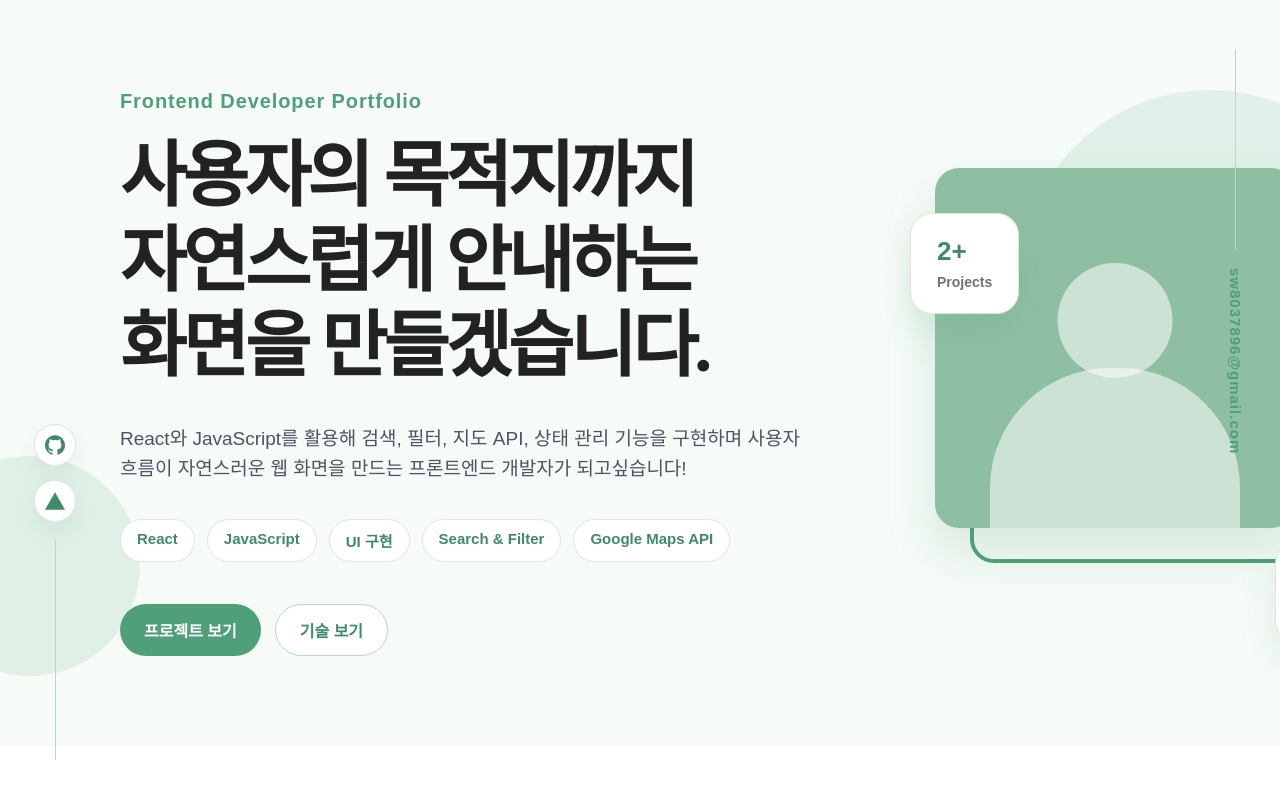
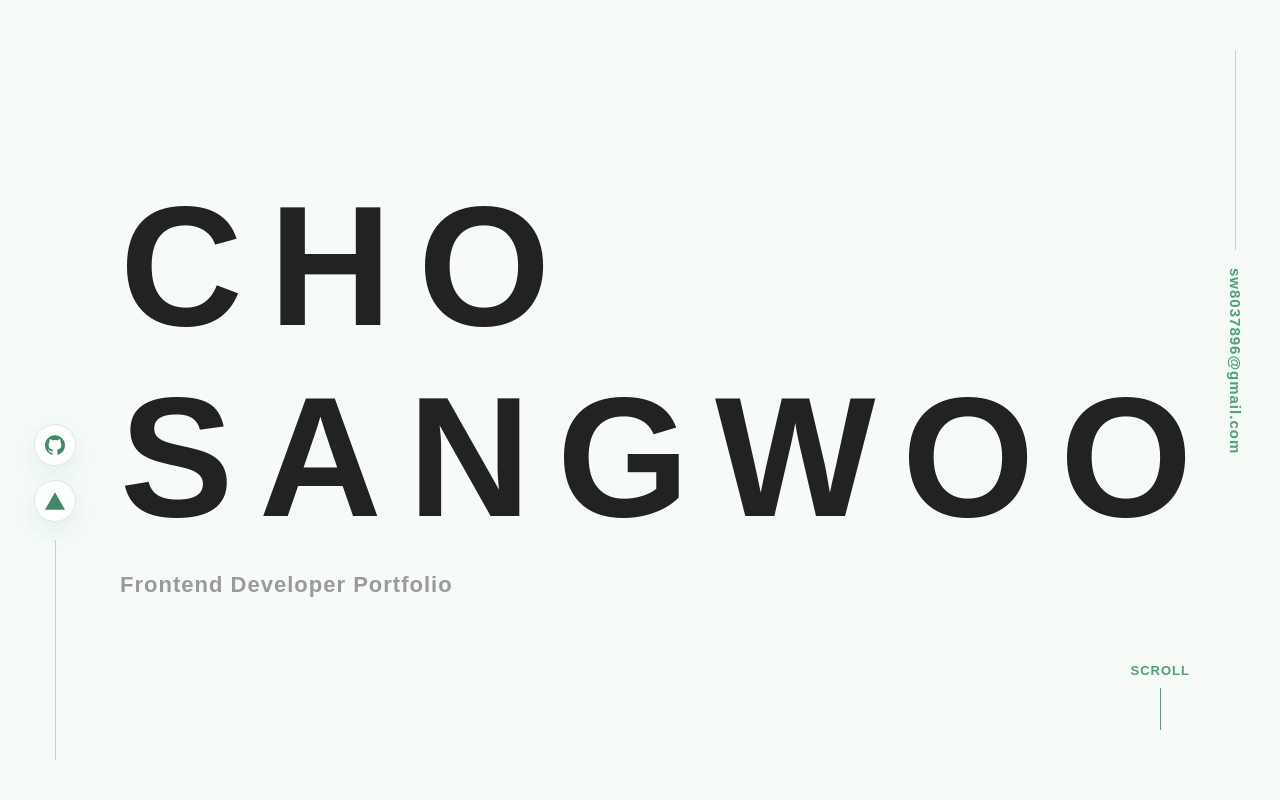
Before and after one commit to sangu-05/sangwoo-portfolio, a React (Vite) app: page / in a window 1280 px wide. Shown: the top 800 px of the page. Built offline with nearby package versions, Linux system fonts and the light colour scheme; a web font is replaced by a local one.

Commit message:
인트렉션 추가, 포폴 추가수정

```diff
--- a/src/App.jsx
+++ b/src/App.jsx
@@ -1,5 +1,4 @@
-import { useState } from "react";
-import { FaReact } from "react-icons/fa";
+import { useState, useEffect } from "react";
 
 import {
   SiJavascript,
@@ -126,6 +125,38 @@ function App() {
 
     const [selectedSkill, setSelectedSkill] = useState(null);
     const [selectedProject, setSelectedProject] = useState(null);
+    const [bubbles, setBubbles] = useState([]);
+
+    const nameTop = ["C", "H", "O"];
+    const nameBottom = ["S", "A", "N", "G", "W", "O", "O"];
+
+    const heroSubText = "Frontend Developer Portfolio";
+
+
+    useEffect(() => {
+        const handleMouseMove = (e) => {
+          const newBubble = {
+            id: Date.now() + Math.random(),
+            x: e.clientX,
+            y: e.clientY,
+            size: Math.random() * 26 + 14,
+          };
+
+          setBubbles((prev) => [...prev.slice(-12), newBubble]);
+
+          setTimeout(() => {
+            setBubbles((prev) => prev.filter((bubble) => bubble.id !== newBubble.id));
+          }, 450);
+        };
+
+        window.addEventListener("mousemove", handleMouseMove);
+
+        return () => {
+          window.removeEventListener("mousemove", handleMouseMove);
+        };
+      }, []);
+
+
 
     const filteredSkills = selectedSkill
   ? skillList.filter((skill) => skill.category === selectedSkill)
@@ -134,6 +165,20 @@ function App() {
 
   return (
     <div className="page">
+      <div className="bubble-area">
+        {bubbles.map((bubble) => (
+          <span
+            key={bubble.id}
+            className="cursor-bubble"
+            style={{
+              left: `${bubble.x}px`,
+              top: `${bubble.y}px`,
+              width: `${bubble.size}px`,
+              height: `${bubble.size}px`,
+            }}
+          ></span>
+        ))}
+      </div>
 
       <div className="side-links">
           <a href="https://github.com/sangu-05" target="_blank" rel="noreferrer">
@@ -152,59 +197,39 @@ function App() {
         </div>
 
         <section id="home" className="main-visual">
-        <div className="hero-left">
-          <p className="sub-name">Frontend Developer Portfolio</p>
+          <div className="hero-name-wrap">
 
-          <h2>
-            사용자의 목적지까지
-            <br />
-            자연스럽게 안내하는
-            <br />
-            화면을 만들겠습니다.
-          </h2>
-
-          <p className="intro-text">
-            React와 JavaScript를 활용해 검색, 필터, 지도 API, 상태 관리 기능을 구현하며
-            사용자 흐름이 자연스러운 웹 화면을 만드는 프론트엔드 개발자가 되고싶습니다!
-          </p>
-
-          <div className="hero-tags">
-            <span>React</span>
-            <span>JavaScript</span>
-            <span>UI 구현</span>
-            <span>Search & Filter</span>
-            <span>Google Maps API</span>
+            <div className="big-name top-name">
+              {nameTop.map((letter, index) => (
+                <span key={index} style={{ "--i": index }}>
+                  {letter}
+                </span>
+              ))}
             </div>
 
-          <div className="hero-buttons">
-            <a href="#projects" className="main-btn">프로젝트 보기</a>
-            <a href="#skills" className="sub-btn">기술 보기</a>
-          </div>
+            <div className="big-name bottom-name">
+              {nameBottom.map((letter, index) => (
+                <span key={index} style={{ "--i": index + 3 }}>
+                  {letter}
+                </span>
+              ))}
             </div>
 
-        <div className="hero-right">
-          <div className="profile-visual">
-          <div className="profile-outline"></div>
-
-          <div className="profile-image-box">
-            <div className="avatar-circle"></div>
-            <div className="avatar-body"></div>
-          </div>
+              <p className="hero-sub-motion">
+              {heroSubText.split("").map((letter, index) => (
+                <span key={index} style={{ "--i": index }}>
+                  {letter === " " ? "\u00A0" : letter}
+                </span>
+              ))}
+            </p>
           </div>
 
-          <div className="mini-card card-one">
-            <strong>2+</strong>
-            <span>Projects</span>
-          </div>
 
-          <div className="mini-card card-two">
-            <strong>React</strong>
-            <span>Main Skill</span>
-          </div>
+          <div className="scroll-guide">
+            <span>SCROLL</span>
+            <div></div>
           </div>
         </section>
-
-      <div className="white-divider"></div>
 
       <section id="skills" className="section skills-section">
         <h2 className="section-title">SKILLS</h2>
@@ -274,7 +299,7 @@ function App() {
             <SiVercel className="vercel-icon" />
           </div>
         )}
-        <span className="card-more">Click to view details →</span>
+
 
     </div>
       ))}
@@ -364,9 +389,67 @@ function App() {
           </div>
         )}
 
+        <section id="education" className="section education-section">
+          <h2 className="section-title">EDUCATION</h2>
+
+          <div className="education-list">
+            <div className="education-item">
+              <div className="edu-date">2021 - 2023</div>
+
+              <div className="edu-content">
+                <h3>인문계 고등학교 졸업</h3>
+                <p>체대 입시 준비</p>
+                <ul>
+                  <li>기초 체력 관리와 목표 달성을 위한 꾸준한 훈련 경험</li>
+                  <li>성실함과 자기관리 습관을 쌓은 시기</li>
+                </ul>
+              </div>
+            </div>
+
+            <div className="education-item">
+              <div className="edu-date">2025.10 - 2026.06</div>
+
+              <div className="edu-content">
+                <h3>부산 SBS 컴퓨터아트학원</h3>
+                <p>웹 프론트엔드 개발자 과정</p>
+                <ul>
+                  <li>Photoshop, Illustrator, 기초 디자인 및 UI/UX 디자인 학습</li>
+                  <li>HTML, CSS, JavaScript, React 기반 웹 화면 구현 학습</li>
+                  <li>포트폴리오 프로젝트 제작 및 배포 경험</li>
+                </ul>
+              </div>
+            </div>
+          </div>
+        </section>
+
      <footer className="footer">
-          조상우 | Frontend Portfolio
+        <h2>
+          감사합니다
+          <br />
+          편하게 연락 주신다면
+          <br />
+          늦어도 1~2일 이내에 꼭 답변드리겠습니다!
+        </h2>
+
+        <p className="footer-message">
+          아직 배움의 시간이 길지 않지만, 열심히 꾸준히 공부하며 성장하겠습니다 :)
+        </p>
+
+        <div className="contact-box">
+          <div className="contact-row">
+            <strong>이메일</strong>
+            <a href="mailto:sw8037896@gmail.com">sw8037896@gmail.com</a>
+          </div>
+
+          <div className="contact-row">
+            <strong>Github</strong>
+            <a href="https://github.com/sangu-05" target="_blank" rel="noreferrer">
+              @sangu-05
+            </a>
+          </div>
+        </div>
       </footer>
+
     </div>
   );
 }
--- a/src/index.css
+++ b/src/index.css
@@ -74,232 +74,6 @@ a {
   font-weight: bold;
 }
 
-.footer {
-  padding: 30px;
-  text-align: center;
-  background: #333;
-  color: white;
-}
-
-.main-visual {
-  min-height: calc(100vh - 70px);
-  padding: 90px 120px;
-  background: #f6fbf7;
-  display: grid;
-  grid-template-columns: 1.15fr 0.85fr;
-  align-items: center;
-  gap: 70px;
-  position: relative;
-  overflow: hidden;
-}
-
-.main-visual::before {
-  content: "";
-  position: absolute;
-  width: 380px;
-  height: 380px;
-  border-radius: 50%;
-  background: rgba(79, 159, 122, 0.12);
-  right: -120px;
-  top: 90px;
-}
-
-.main-visual::after {
-  content: "";
-  position: absolute;
-  width: 220px;
-  height: 220px;
-  border-radius: 50%;
-  background: rgba(111, 181, 143, 0.16);
-  left: -80px;
-  bottom: 70px;
-}
-
-.hero-left,
-.hero-right {
-  position: relative;
-  z-index: 1;
-}
-
-.hero-left {
-  text-align: left;
-}
-
-.sub-name {
-  margin: 0 0 22px;
-  color: #4f9f7a;
-  font-size: 20px;
-  font-weight: 800;
-  letter-spacing: 0.9px;
-  font-family: "Arial", sans-serif;
-}
-
-.main-visual h2 {
-  margin: 0;
-  font-size: 72px;
-  line-height: 1.18;
-  font-weight: 700;
-  letter-spacing: -4px;
-  color: #222;
-  font-family: 'YeogiOttaeJalnan';
-}
-
-.intro-text {
-  width: 720px;
-  margin: 34px 0 0;
-  font-size: 19px;
-  line-height: 1.6;
-  color: #4b5563;
-  word-break: keep-all;
-  font-family: "Pretendard", "Noto Sans KR", sans-serif;
-}
-
-.hero-tags {
-  display: flex;
-  flex-wrap: wrap;
-  gap: 12px;
-  margin-top: 34px;
-}
-
-.hero-tags span {
-  padding: 10px 16px;
-  border-radius: 999px;
-  background: white;
-  border: 1px solid #dce8df;
-  color: #3f8b68;
-  font-size: 15px;
-  font-weight: 700;
-}
-
-.hero-buttons {
-  display: flex;
-  gap: 14px;
-  margin-top: 42px;
-}
-
-.main-btn,
-.sub-btn {
-  display: inline-flex;
-  align-items: center;
-  justify-content: center;
-  height: 52px;
-  padding: 0 24px;
-  border-radius: 999px;
-  font-size: 16px;
-  font-weight: 800;
-  transition: 0.25s;
-}
-
-.main-btn {
-  background: #4f9f7a;
-  color: white;
-}
-
-.sub-btn {
-  background: white;
-  color: #3f8b68;
-  border: 1px solid #b9d8c7;
-}
-
-.main-btn:hover,
-.sub-btn:hover {
-  transform: translateY(-4px);
-  box-shadow: 0 14px 28px rgba(79, 159, 122, 0.18);
-}
-
-.hero-right {
-  min-height: 460px;
-}
-
-.mini-card {
-  position: absolute;
-  background: white;
-  border: 1px solid #dce8df;
-  border-radius: 22px;
-  padding: 22px 26px;
-  box-shadow: 0 18px 36px rgba(79, 159, 122, 0.16);
-}
-
-.mini-card strong {
-  display: block;
-  margin-bottom: 6px;
-  color: #3f8b68;
-  font-size: 26px;
-}
-
-.mini-card span {
-  color: #6b7280;
-  font-size: 14px;
-  font-weight: 700;
-}
-
-.card-one {
-  left: 0;
-  top: 70px;
-}
-
-.card-two {
-  right: -70px;
-  bottom: -40px;
-}
-
-.profile-visual {
-  width: 420px;
-  height: 420px;
-  position: relative;
-  margin-left: auto;
-}
-
-.profile-outline {
-  position: absolute;
-  width: 360px;
-  height: 360px;
-  right: 0;
-  bottom: 0;
-  border: 4px solid #4f9f7a;
-  border-radius: 24px;
-  background: transparent;
-}
-
-.profile-image-box {
-  position: absolute;
-  width: 360px;
-  height: 360px;
-  left: 25px;
-  top: 25px;
-  border-radius: 24px;
-  background: #8fbfa3;
-  overflow: hidden;
-  box-shadow: 0 24px 50px rgba(79, 159, 122, 0.2);
-}
-
-.avatar-circle {
-  width: 115px;
-  height: 115px;
-  border-radius: 50%;
-  background: rgba(255, 255, 255, 0.55);
-  position: absolute;
-  top: 95px;
-  left: 50%;
-  transform: translateX(-50%);
-}
-
-.avatar-body {
-  width: 250px;
-  height: 170px;
-  border-radius: 120px 120px 0 0;
-  background: rgba(255, 255, 255, 0.55);
-  position: absolute;
-  left: 50%;
-  bottom: -10px;
-  transform: translateX(-50%);
-}
-
-.white-divider {
-  height: 20px;
-  background: white;
-}
-
 .side-links {
   position: fixed;
   left: 34px;
@@ -371,15 +145,6 @@ a {
   font-size: 15px;
   font-weight: 700;
   letter-spacing: 1px;
-}
-
-.section-label {
-  margin: 0 0 12px;
-  text-align: center;
-  color: #4f9f7a;
-  font-size: 15px;
-  font-weight: 900;
-  letter-spacing: 2px;
 }
 
 .section-title {
@@ -544,10 +309,6 @@ a {
   color: #8b5cf6;
 }
 
-.main-visual {
-  background: #f6fbf7;
-}
-
 .white-divider {
   height: 20px;
   background: white;
@@ -575,73 +336,6 @@ a {
   display: flex;
   gap: 10px;
   margin-top: 50px;
-}
-
-.project-tabs {
-  min-width: 220px;
-  display: flex;
-  flex-direction: column;
-  gap: 15px;
-}
-
-.project-tabs button {
-  border: none;
-  background: transparent;
-  text-align: left;
-  padding: 15px;
-  font-size: 20px;
-  cursor: pointer;
-  border-left: 3px solid transparent;
-  transition: all 0.3s ease;
-}
-
-.project-tabs button:hover {
-  padding-left: 50px;
-}
-
-.active-tab {
-  border-left: 3px solid #111;
-  font-weight: 700;
-}
-
-.project-detail {
-  flex: 1;
-  background: white;
-  padding: 20px;
-  border-radius: 0px;
-  animation: fadeIn 0.3s ease;
-}
-
-.project-subtitle {
-  color: #666;
-  margin-bottom: 20px;
-}
-
-.project-detail ul {
-  margin: 20px 0;
-}
-
-.project-detail li {
-  margin-bottom: 10px;
-}
-
-.project-link-btn {
-  display: inline-block;
-  margin-top: 20px;
-  text-decoration: none;
-  font-weight: 600;
-}
-
-@keyframes fadeIn {
-  from {
-    opacity: 0;
-    transform: translateY(15px);
-  }
-
-  to {
-    opacity: 1;
-    transform: translateY(0);
-  }
 }
 
 .project-grid {
@@ -838,18 +532,258 @@ a {
   color: #000;
 }
 
-.card-more {
-  margin-top: auto;
-  padding-top: 22px;
-  color: #4f9f7a;
-  font-size: 15px;
-  font-weight: 800;
-  opacity: 0;
-  transform: translateY(8px);
-  transition: 0.3s ease;
+.bubble-area {
+  position: fixed;
+  inset: 0;
+  pointer-events: none;
+  z-index: 9999;
 }
 
-.project-card:hover .card-more {
-  opacity: 1;
-  transform: translateY(0);
+.cursor-bubble {
+  position: fixed;
+  border: 2px solid rgba(79, 159, 122, 0.65);
+  border-radius: 50%;
+  transform: translate(-50%, -50%);
+  animation: bubbleFade 0.7s ease-out forwards;
 }
+
+@keyframes bubbleFade {
+  0% {
+    opacity: 1;
+    transform: translate(-50%, -50%) scale(0.4);
+  }
+
+  100% {
+    opacity: 0;
+    transform: translate(-50%, -50%) scale(2.2);
+  }
+}
+
+.education-section {
+  background: white;
+  padding: 110px 120px 130px;
+}
+
+.education-list {
+  max-width: 980px;
+  margin: 70px auto 0;
+  display: flex;
+  flex-direction: column;
+  gap: 70px;
+}
+
+.education-item {
+  display: grid;
+  grid-template-columns: 190px 1fr;
+  gap: 40px;
+}
+
+.edu-date {
+  color: #999;
+  font-size: 23px;
+  font-weight: 600;
+}
+
+.edu-date::before {
+  content: "*";
+  margin-right: 18px;
+  color: #b8b8b8;
+}
+
+.edu-content h3 {
+  margin: 0 0 14px;
+  font-size: 23px;
+  color: #222;
+}
+
+.edu-content p {
+  margin: 0 0 20px;
+  color: #777;
+  font-size: 18px;
+}
+
+.edu-content ul {
+  margin: 0;
+  padding-left: 22px;
+}
+
+.edu-content li {
+  margin-bottom: 10px;
+  color: #555;
+  font-size: 20px;
+  line-height: 1.7;
+}
+
+.footer {
+  padding: 120px 20px 130px;
+  background: #f6fbf7;
+  text-align: center;
+  color: #222;
+}
+
+.footer h2 {
+  margin: 0 0 55px;
+  font-size: 33px;
+  line-height: 1.35;
+  font-weight: 800;
+  letter-spacing: -1px;
+}
+
+.contact-box {
+  width: 400px;
+  margin: 0 auto;
+  padding: 38px 48px;
+  background: #e3f3ea;
+  border-radius: 28px;
+}
+
+.contact-row {
+  display: grid;
+  grid-template-columns: 100px 1fr;
+  align-items: center;
+  text-align: left;
+  gap: 15px;
+  margin-bottom: 24px;
+}
+
+.contact-row:last-child {
+  margin-bottom: 0;
+}
+
+.contact-row strong {
+  font-size: 22px;
+  font-weight: 800;
+}
+
+.contact-row a {
+  color: #222;
+  font-size: 18px;
+  font-weight: 500;
+  text-decoration: underline;
+  text-underline-offset: 5px;
+}
+
+.footer-message {
+  max-width: 620px;
+  margin: -30px auto 45px;
+  color: #5f756a;
+  font-size: 18px;
+  line-height: 1.7;
+  font-weight: 500;
+}
+
+.main-visual {
+  min-height: 100vh;
+  padding: 100px 120px;
+  background: #f6fbf7;
+  position: relative;
+  overflow: hidden;
+
+  display: flex;
+  align-items: center;
+}
+
+.hero-name-wrap {
+  position: relative;
+  z-index: 2;
+  width: 100%;
+  transform: translateY(5px);
+}
+
+.big-name {
+  display: flex;
+  gap: 34px;
+  line-height: 0.9;
+}
+
+.big-name span {
+  display: inline-block;
+  font-size: 170px;
+  font-weight: 900;
+  color: #222;
+  letter-spacing: -8px;
+
+  opacity: 0;
+  transform: translateY(80px) rotateX(75deg);
+  filter: blur(10px);
+
+  animation: nameReveal 1.05s cubic-bezier(0.22, 1, 0.36, 1) forwards;
+  animation-delay: calc(var(--i) * 0.16s);
+}
+
+.top-name {
+  margin-bottom: 38px;
+}
+
+.bottom-name {
+  margin-left: 0;
+}
+
+@keyframes nameReveal {
+  to {
+    opacity: 1;
+    transform: translateY(0) rotateX(0);
+    filter: blur(0);
+  }
+}
+
+.scroll-guide {
+  position: absolute;
+  right: 90px;
+  bottom: 70px;
+  color: #4f9f7a;
+  font-size: 13px;
+  font-weight: 900;
+  letter-spacing: 1px;
+  text-align: center;
+}
+
+.scroll-guide div {
+  width: 1px;
+  height: 42px;
+  background: #4f9f7a;
+  margin: 10px auto 0;
+  animation: scrollLine 1.4s ease-in-out infinite;
+}
+
+@keyframes scrollLine {
+  0% {
+    transform: scaleY(0.3);
+    opacity: 0.4;
+  }
+
+  50% {
+    transform: scaleY(1);
+    opacity: 1;
+  }
+
+  100% {
+    transform: scaleY(0.3);
+    opacity: 0.4;
+  }
+}
+
+.hero-sub-motion {
+  margin-top: 38px;
+  color: #9a9a9a;
+  font-size: 22px;
+  font-weight: 700;
+  letter-spacing: 1px;
+}
+
+.hero-sub-motion span {
+  display: inline-block;
+  opacity: 0;
+  transform: translateY(18px);
+  filter: blur(6px);
+  animation: subTextReveal 0.45s ease forwards;
+  animation-delay: calc(0.9s + var(--i) * 0.035s);
+}
+
+@keyframes subTextReveal {
+  to {
+    opacity: 1;
+    transform: translateY(0);
+    filter: blur(0);
+  }
+}
```
Lines whose indentation alone changed are shown as unchanged.
